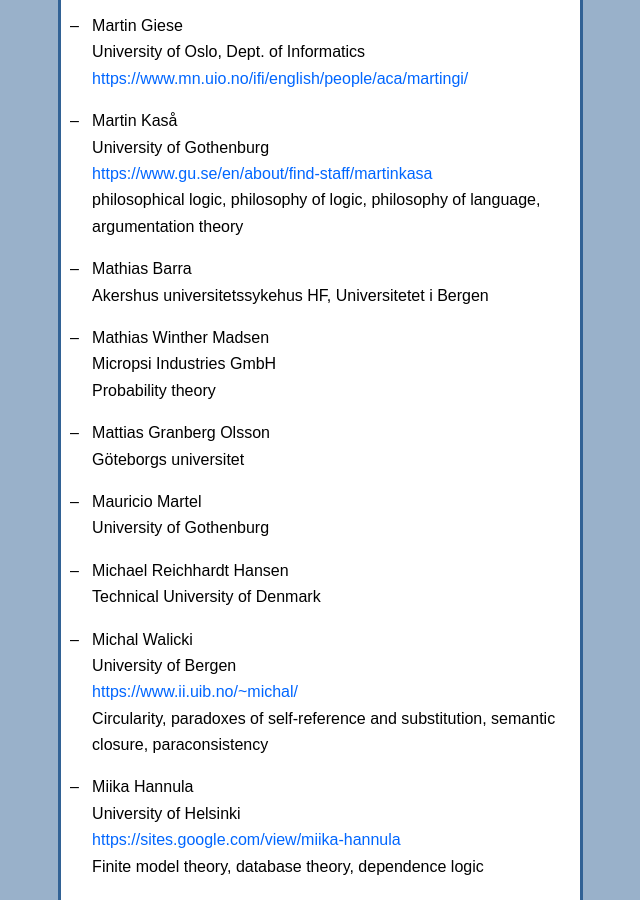
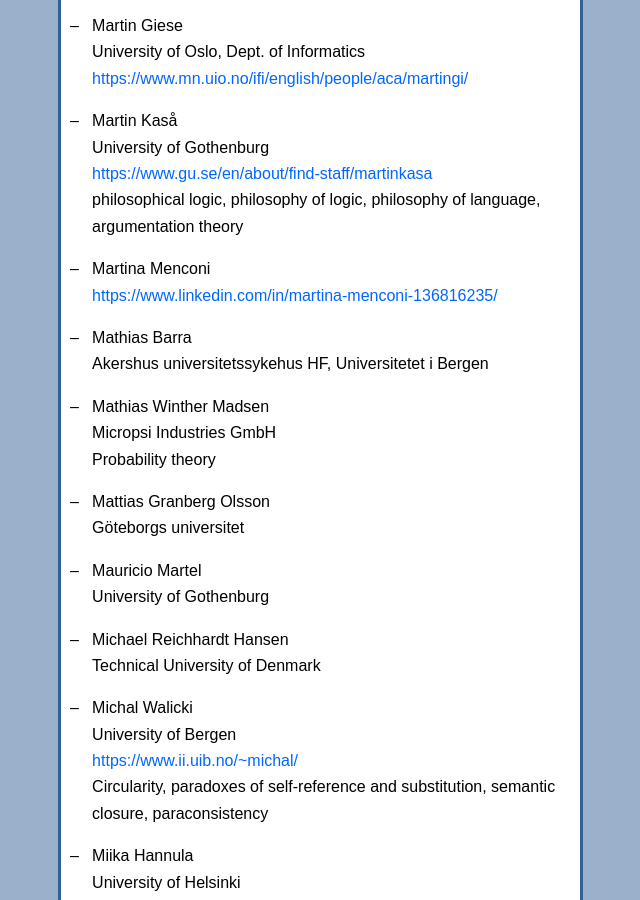
Before and after one commit to scandinavianlogic/scandinavianlogic.github.io, a Jekyll site: the page built from members.md, in a window 1280 px wide and 900 px high, scrolled down 11503 px. Shown: the whole window, without its empty margins (453-1093 px from the left). Built offline with Jekyll 4.4.1, drawn with Linux system fonts in a browser that asks for light colours.

Commit message:
new member

```diff
--- a/members.md
+++ b/members.md
@@ -439,6 +439,9 @@ membership.
   <https://www.gu.se/en/about/find-staff/martinkasa>
   philosophical logic, philosophy of logic, philosophy of language, argumentation theory
 
+- Martina Menconi
+  <https://www.linkedin.com/in/martina-menconi-136816235/>
+
 - Mathias Barra
   Akershus universitetssykehus HF, Universitetet i Bergen
 
```
